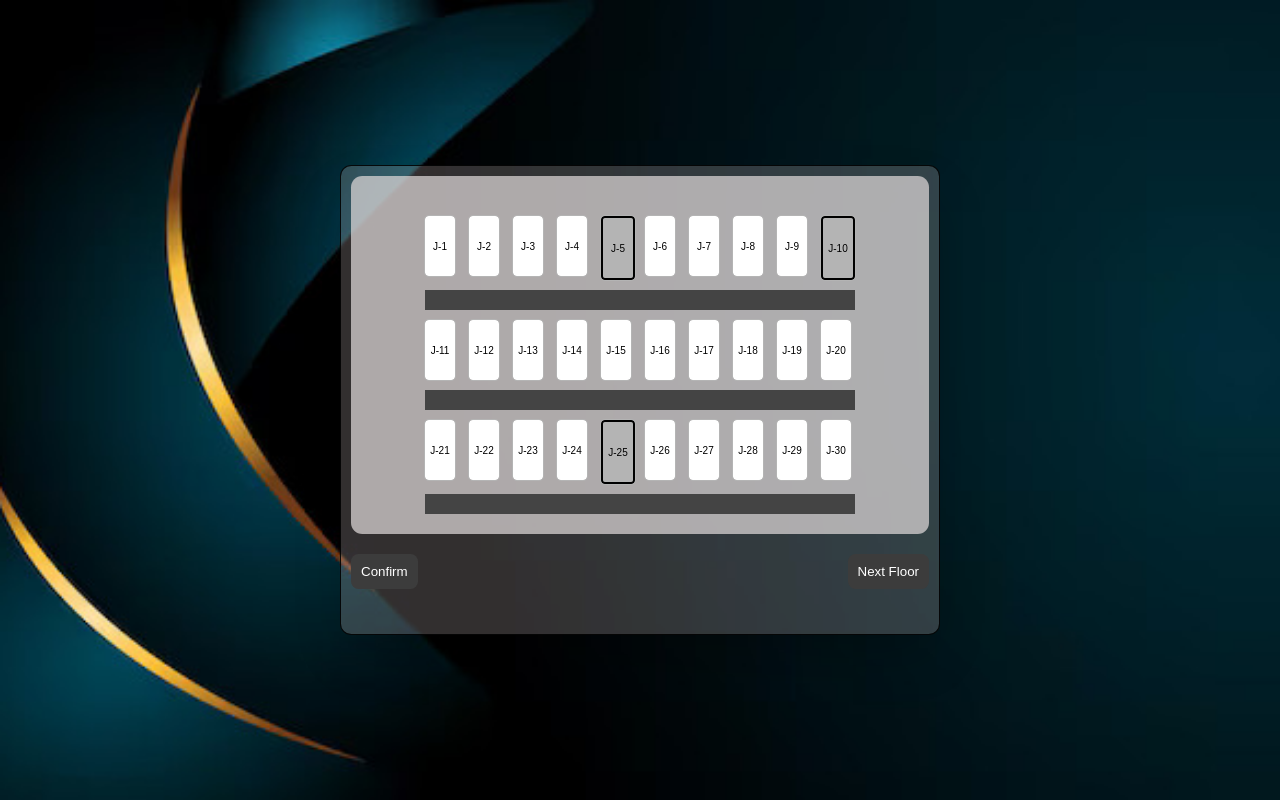
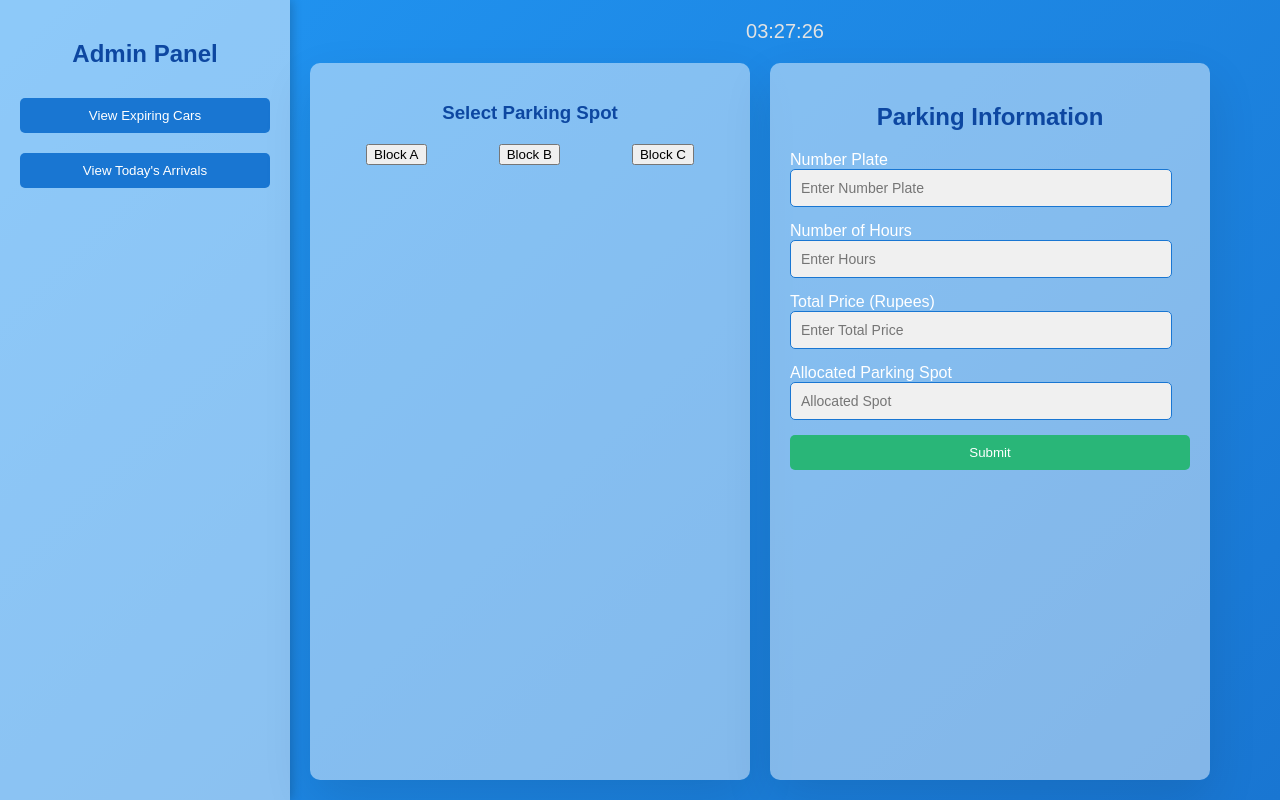
Before and after one commit to PippyUrkel/ParkUp_Parking_Assistance, a Flask app: page /parkingslots in a window 1280 px wide. Run offline with Flask 3, Linux system fonts and the light colour scheme.

Commit message:
modified slots.html

```diff
--- a/website/templates/parkingslots.html
+++ b/website/templates/parkingslots.html
@@ -11,134 +11,258 @@
       margin: 0;
       padding: 0;
       display: flex;
-      justify-content: center;
-      align-items: center;
       font-family: 'Poppins', sans-serif;
-    }
-    .center {
-      width: 100%;
-      height: 100%;
-      display: flex;
-      align-items: center;
-      justify-content: center;
-      background-image: url({{ url_for('static', filename='images/bgforparking.jpg') }});
-      background-size: cover;
-      background-position: center;
+      background: linear-gradient(135deg, #2196F3, #1976D2); /* Blue gradient */
+      color: #fff;
     }
 
-    .tickets {
-      width: 600px;
-      height: 470px;
-      border: 0.4mm solid rgba(0, 0, 0, 0.903);
-      border-radius: 3mm;
-      box-sizing: border-box;
+    .sidebar {
+      width: 250px;
+      background-color: #ffffff7c;
+      padding: 20px;
+      box-shadow: 2px 0 10px rgba(0, 0, 0, 0.2);
+    }
+
+    .sidebar h2 {
+      color: #0d47a1;
+      text-align: center;
+    }
+
+    .sidebar button {
+      width: 100%;
+      background-color: #1976d2;
+      color: white;
+      border: none;
       padding: 10px;
-      font-family: Poppins, sans-serif;
-      background: rgba(207, 196, 196, 0.238);
-      box-shadow: 0px 25px 50px -12px rgba(0, 0, 0, 0.25);
-      overflow-y: auto;
+      margin: 10px 0;
+      border-radius: 5px;
+      cursor: pointer;
+      transition: background-color 0.3s ease;
     }
-    .ticket-selector {
-      background: rgba(221, 216, 216, 0.726); /* Pure white with transparency */
+
+    .sidebar button:hover {
+      background-color: #0d47a1;
+    }
+
+    .content {
+      flex: 1;
       display: flex;
-      border-radius: 3mm;
+      flex-direction: column;
+      justify-content: flex-start;
       align-items: center;
-      justify-content: space-between;
-      flex-direction: column;
-      box-sizing: border-box;
       padding: 20px;
     }
 
+    .main-container {
+      display: flex; /* Side by side layout */
+      width: 100%;
+      height: calc(100vh - 40px);
+    }
+
+    .tickets, .parking-form {
+      width: 400px;
+      padding: 20px;
+      border-radius: 10px;
+      background-color: rgba(255, 255, 255, 0.459);
+      box-shadow: 0 20px 50px rgba(0, 0, 0, 0.1);
+      transition: all 0.3s ease;
+      margin-right: 20px; /* Space between slots and form */
+    }
+
+    .tickets:last-child {
+      margin-right: 0; /* No margin on the last element */
+    }
+
+    .tickets:hover, .parking-form:hover {
+      transform: translateY(-10px);
+      box-shadow: 0 30px 70px rgba(0, 0, 0, 0.2);
+    }
+
+    .tickets h3, .parking-form h2 {
+      text-align: center;
+      margin-bottom: 20px;
+      color: #0d47a1;
+    }
+
+    .section-btns {
+      display: flex;
+      justify-content: space-around;
+      margin-bottom: 20px;
+    }
+
     .seats {
-      width: 100%;
-      display: flex;
-      align-items: center;
-      justify-content: center;
-      flex-direction: column;
-      position: relative;
-    }
-    .all-seats {
       display: grid;
       grid-template-columns: repeat(10, 1fr);
       grid-gap: 10px;
-      margin-top: 20px;
-      position: relative;
     }
+
     .seat {
-      width: 30px; /* Retained width */
-      height: 60px; /* Increased height for vertical rectangle */
-      background: white;
-      border-radius: 1mm; /* Slight border radius */
-      outline: 0.3mm solid rgb(180, 180, 180);
+      width: 30px;
+      height: 60px;
+      background: #1976d2;
+      border-radius: 5px;
+      border: 1px solid #1976d2;
+      display: flex;
+      justify-content: center;
+      align-items: center;
       cursor: pointer;
-      display: flex;
-      align-items: center;
-      justify-content: center;
-      font-size: 10px;
-    }
-    .seat.booked {
-      background: rgb(180, 180, 180);
-      border: 2px solid black; /* 2px width, solid style, black color */
-    }
-    .seat.allocated {
-      background: rgb(28, 185, 120);
+      transition: background-color 0.3s ease;
       color: white;
     }
-    input {
-      display: none;
+
+    .seat.booked {
+      background-color: #e0e0e0;
+      cursor: not-allowed;
+      border: 1px solid #999;
+      color: #333;
     }
+
+    .seat.allocated {
+  background-color: #e0e0e0;  /* Change to grey */
+  color: #333;  /* Text color for allocated spots */
+  cursor: not-allowed;  /* Make it unclickable */
+  border: 1px solid #999;  /* Border change for clarity */
+}
+
+
     .path {
       grid-column: span 10;
       height: 20px;
-      background: #444;
+      background: #ddd;
     }
-    .btn-container {
+
+    .parking-form .form-group {
+      margin-bottom: 15px;
+    }
+
+    .parking-form input {
+      width: 90%;
+      padding: 10px;
+      border-radius: 5px;
+      border: 1px solid #1976d2;
+      font-size: 14px;
+      background-color: #f0f0f0;
+      color: #333;
+    }
+
+    .parking-form input:focus {
+      border-color: #42a5f5;
+      outline: none;
+    }
+
+    .parking-form button {
+      width: 100%;
+      padding: 10px;
+      background-color: #29b678;
+      color: white;
+      border: none;
+      border-radius: 5px;
+      cursor: pointer;
+      transition: background-color 0.3s ease;
+    }
+
+    .parking-form button:hover {
+      background-color: #239e66;
+    }
+
+    .message {
+      margin-top: 10px;
+      color: green;
+      font-weight: bold;
+      text-align: center;
+    }
+
+    /* Live clock */
+    .live-clock {
+      font-size: 20px;
+      margin-bottom: 20px;
+      text-align: center;
+      color: #e3e3e3;
+    }
+
+    /* Notification area */
+    .notification-area {
       margin-top: 20px;
-      display: flex;
-      justify-content: space-between;
-      width: 100%;
+      text-align: center;
+      color: #0d47a1;
     }
-    button {
-      background-color: rgb(60, 60, 60);
-      color: white;
-      padding: 10px;
-      border-radius: 2mm;
-      border: none;
-      cursor: pointer;
+
+    /* Details display */
+    .details-display {
+      margin-top: 20px;
+      text-align: center;
+      color: #0d47a1;
+      font-weight: bold;
     }
   </style>
 </head>
 <body>
-  <div class="center">
+  <div class="sidebar">
+    <h2>Admin Panel</h2>
+    <button id="view-expiring">View Expiring Cars</button>
+    <button id="view-today-cars">View Today's Arrivals</button>
+    <div class="notification-area" id="notification-area"></div>
+  </div>
+
+  <div class="content">
+    <div class="live-clock" id="clock"></div>
+
+    <div class="main-container">
       <div class="tickets">
-      <div class="ticket-selector">
-        <div class="seats">
-          <div class="all-seats" id="all-seats">
-            <!-- Generate parking slots dynamically -->
+        <h3>Select Parking Spot</h3>
+        <div class="section-btns">
+          <button class="section-btn" data-section="A">Block A</button>
+          <button class="section-btn" data-section="B">Block B</button>
+          <button class="section-btn" data-section="C">Block C</button>
         </div>
+        <div class="seats" id="all-seats"></div>
       </div>
+
+      <div class="parking-form">
+        <h2>Parking Information</h2>
+        <div class="form-group">
+          <label for="number-plate">Number Plate</label>
+          <input type="text" id="number-plate" placeholder="Enter Number Plate" required>
         </div>
-      <div class="btn-container">
-        <button id="confirm-btn">Confirm</button>
-        <button id="next-floor-btn">Next Floor</button>
+        <div class="form-group">
+          <label for="hours">Number of Hours</label>
+          <input type="number" id="hours" min="1" placeholder="Enter Hours" required>
+        </div>
+        <div class="form-group">
+          <label for="price">Total Price (Rupees)</label>
+          <input type="number" id="price" placeholder="Enter Total Price" readonly>
+        </div>
+        <div class="form-group">
+          <label for="parking-spot">Allocated Parking Spot</label>
+          <input type="text" id="parking-spot" placeholder="Allocated Spot" readonly>
+        </div>
+        <div class="form-group">
+          <button id="submit-parking">Submit</button>
+        </div>
+        <div class="message" id="message"></div>
+        <div class="details-display" id="details-display"></div> <!-- Added for details display -->
       </div>
     </div>
   </div>
 
   <script>
-    // Generate parking slots dynamically
+    const bookedSpots = {
+      'A': ['A-5', 'A-10', 'A-25'],
+      'B': ['B-8', 'B-12', 'B-22'],
+      'C': ['C-1', 'C-15', 'C-27']
+    };
+
+    const todaysArrivals = ['ABC-1234', 'XYZ-5678', 'LMN-9101']; // Example data
+
+    function generateSlots(section) {
   const allSeatsDiv = document.getElementById('all-seats');
+  allSeatsDiv.innerHTML = '';
+
   for (let i = 1; i <= 30; i++) {
     const seatLabel = document.createElement('label');
     seatLabel.classList.add('seat');
-      seatLabel.setAttribute('for', 's' + i);
-      seatLabel.textContent = 'J-' + i;
+    seatLabel.textContent = `${section}-${i}`;
 
-      const seatInput = document.createElement('input');
-      seatInput.type = 'checkbox';
-      seatInput.id = 's' + i;
-
-      allSeatsDiv.appendChild(seatInput);
     allSeatsDiv.appendChild(seatLabel);
 
     if (i % 10 === 0) {
@@ -146,40 +270,73 @@
       pathDiv.classList.add('path');
       allSeatsDiv.appendChild(pathDiv);
     }
+
+    if (bookedSpots[section].includes(`${section}-${i}`)) {
+      seatLabel.classList.add('booked');
+    } else {
+      seatLabel.addEventListener('click', function() {
+        document.querySelectorAll('.seat.allocated').forEach(s => {
+          s.classList.remove('allocated');
+          s.classList.add('booked');  // Make the previously allocated seat grey
+        });
+
+        seatLabel.classList.add('allocated');  // Mark the current seat as allocated
+        document.getElementById('parking-spot').value = seatLabel.textContent;
+        calculateCost();  // Update price when a spot is selected
+      });
+    }
+  }
 }
 
-    // Simulate some spots as already booked
-    const bookedSpots = ['J-5', 'J-10', 'J-25', 'J-35', 'J-55'];
-    document.querySelectorAll('.seat').forEach(seat => {
-      if (bookedSpots.includes(seat.textContent)) {
-        seat.classList.add('booked');
+
+    function calculateCost() {
+      const hours = document.getElementById('hours').value;
+      const priceField = document.getElementById('price');
+      const allocatedSpot = document.getElementById('parking-spot').value;
+
+      // Assume each hour costs 50 Rupees
+      const costPerHour = 50;
+      if (allocatedSpot) {
+        priceField.value = hours * costPerHour;
+      } else {
+        priceField.value = '';
+      }
+    }
+
+    document.getElementById('hours').addEventListener('input', calculateCost);
+
+    document.getElementById('submit-parking').addEventListener('click', function() {
+      const numberPlate = document.getElementById('number-plate').value;
+      const allocatedSpot = document.getElementById('parking-spot').value;
+
+      if (numberPlate && allocatedSpot) {
+        document.getElementById('message').textContent = `Booking successful for ${numberPlate} at ${allocatedSpot}`;
+        document.getElementById('details-display').textContent = `Spot ${allocatedSpot} has been allocated.`;
+      } else {
+        document.getElementById('message').textContent = 'Please fill in all fields!';
       }
     });
 
-    // Handle seat selection
-    document.querySelectorAll('.seat').forEach(seat => {
-      seat.addEventListener('click', function() {
-        if (!this.classList.contains('booked')) {
-          this.classList.toggle('allocated');
-        }
+    document.getElementById('view-today-cars').addEventListener('click', function() {
+      const notificationArea = document.getElementById('notification-area');
+      notificationArea.innerHTML = `<strong>Today's Arrivals:</strong> ${todaysArrivals.join(', ')}`;
+    });
+
+    document.querySelectorAll('.section-btn').forEach(button => {
+      button.addEventListener('click', function() {
+        const section = this.getAttribute('data-section');
+        generateSlots(section);
       });
     });
 
-    // Handle confirm button
-    document.getElementById('confirm-btn').addEventListener('click', function() {
-      const allocatedSeats = document.querySelectorAll('.seat.allocated');
-      allocatedSeats.forEach(seat => {
-        seat.classList.remove('allocated');
-        seat.classList.add('booked');
-      });
-      alert('Parking slots allocated!');
-    });
+    function updateClock() {
+      const now = new Date();
+      const options = { hour: '2-digit', minute: '2-digit', second: '2-digit', hour12: false };
+      document.getElementById('clock').textContent = now.toLocaleTimeString('en-US', options);
+    }
 
-    // Handle next floor button
-    document.getElementById('next-floor-btn').addEventListener('click', function() {
-      alert('Switching to the next floor!');
-      // Add logic for next floor parking slots
-    });
+    setInterval(updateClock, 1000);
+    updateClock(); // Initial call to set clock immediately
   </script>
 </body>
 </html>
```
Lines whose indentation alone changed are shown as unchanged.
